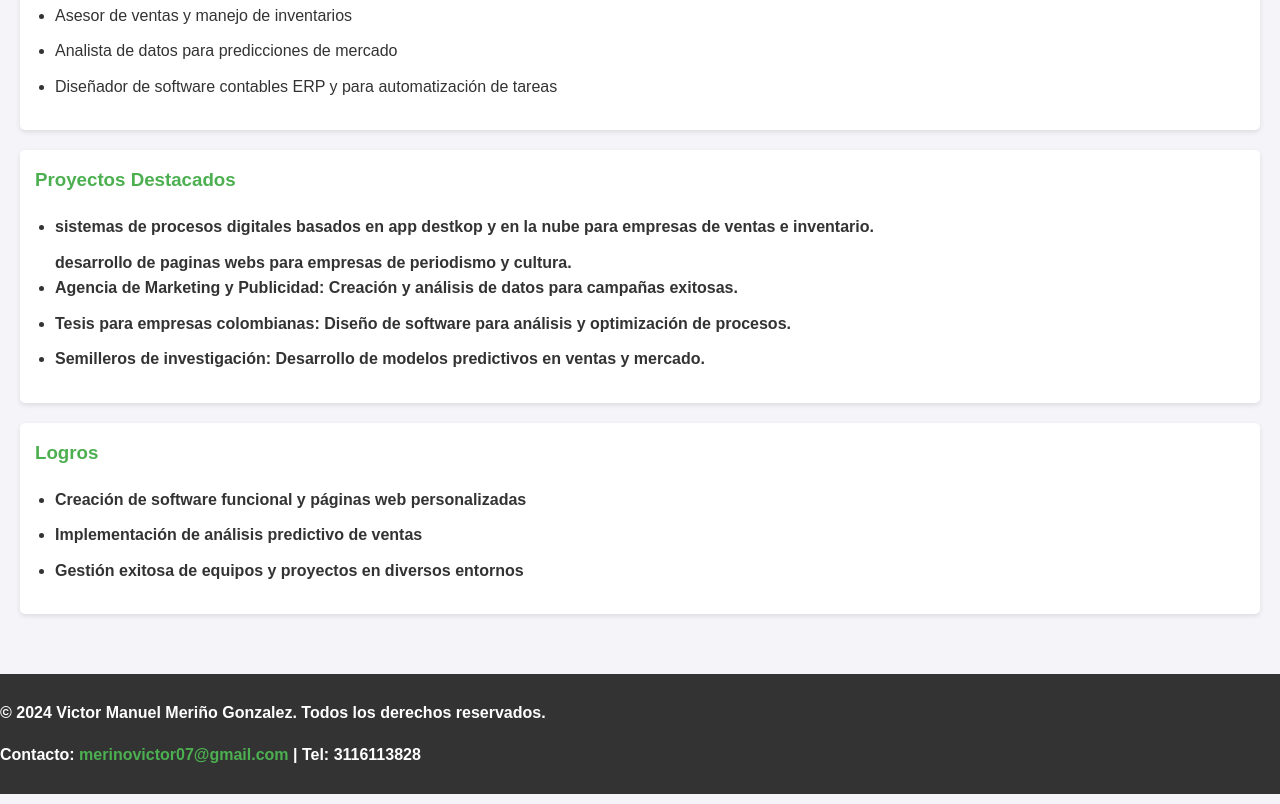
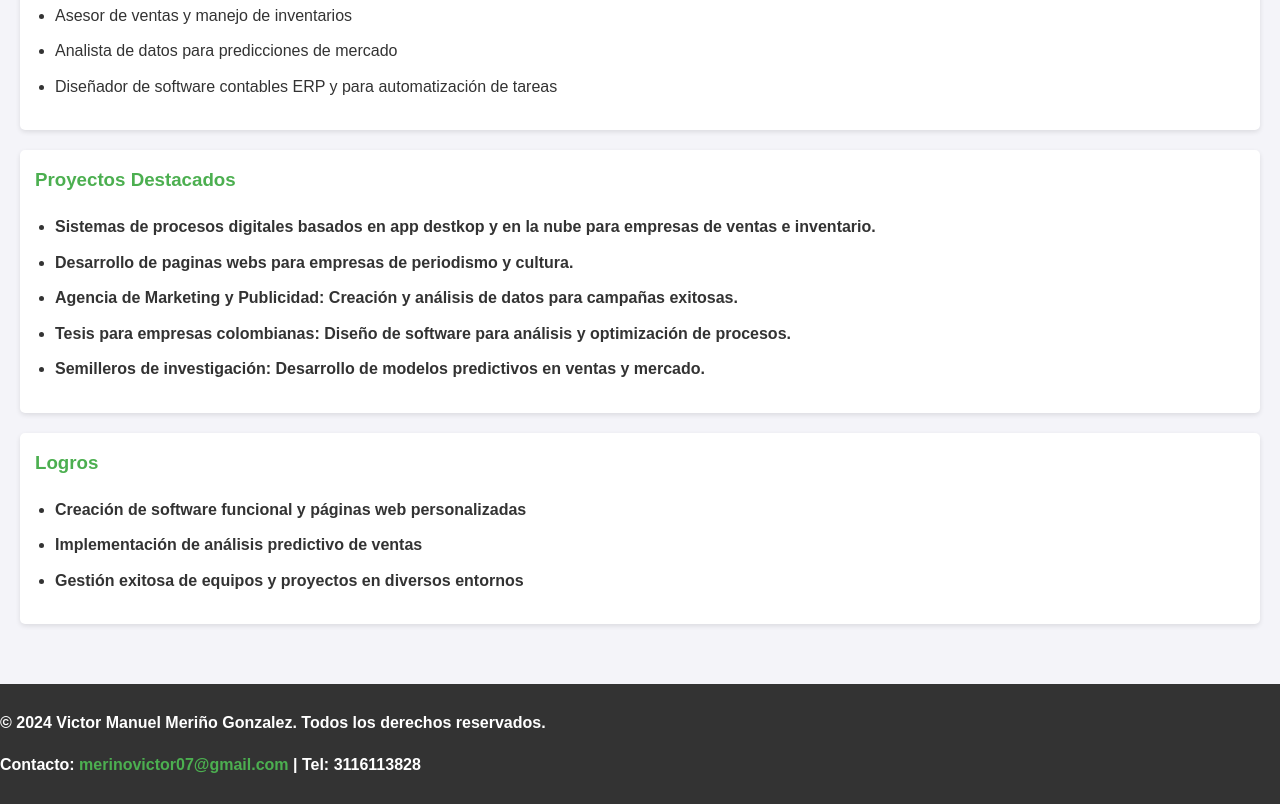
Before and after one commit to overlink1998/portfolio-victor-merino, a plain HTML site: page index.html in a window 1280 px wide. Shown: the part 841-1645 px from the top of the page. Drawn offline with Linux system fonts and the light colour scheme.

Commit message:
Update index.html

```diff
--- a/index.html
+++ b/index.html
@@ -53,8 +53,8 @@ r<!DOCTYPE html>
         <section id="proyectos">
             <h3>Proyectos Destacados</h3>
             <ul>
-                <li><strong>sistemas de procesos digitales basados en app destkop y en la nube para empresas de ventas e inventario.</li>
-                </li><strong>desarrollo de paginas webs para empresas de periodismo y cultura.</li>
+                <li><strong>Sistemas de procesos digitales basados en app destkop y en la nube para empresas de ventas e inventario.</li>
+                <li><strong>Desarrollo de paginas webs para empresas de periodismo y cultura.</li>
                 <li><strong>Agencia de Marketing y Publicidad:</strong> Creación y análisis de datos para campañas exitosas.</li>
                 <li><strong>Tesis para empresas colombianas:</strong> Diseño de software para análisis y optimización de procesos.</li>
                 <li><strong>Semilleros de investigación:</strong> Desarrollo de modelos predictivos en ventas y mercado.</li>
```
